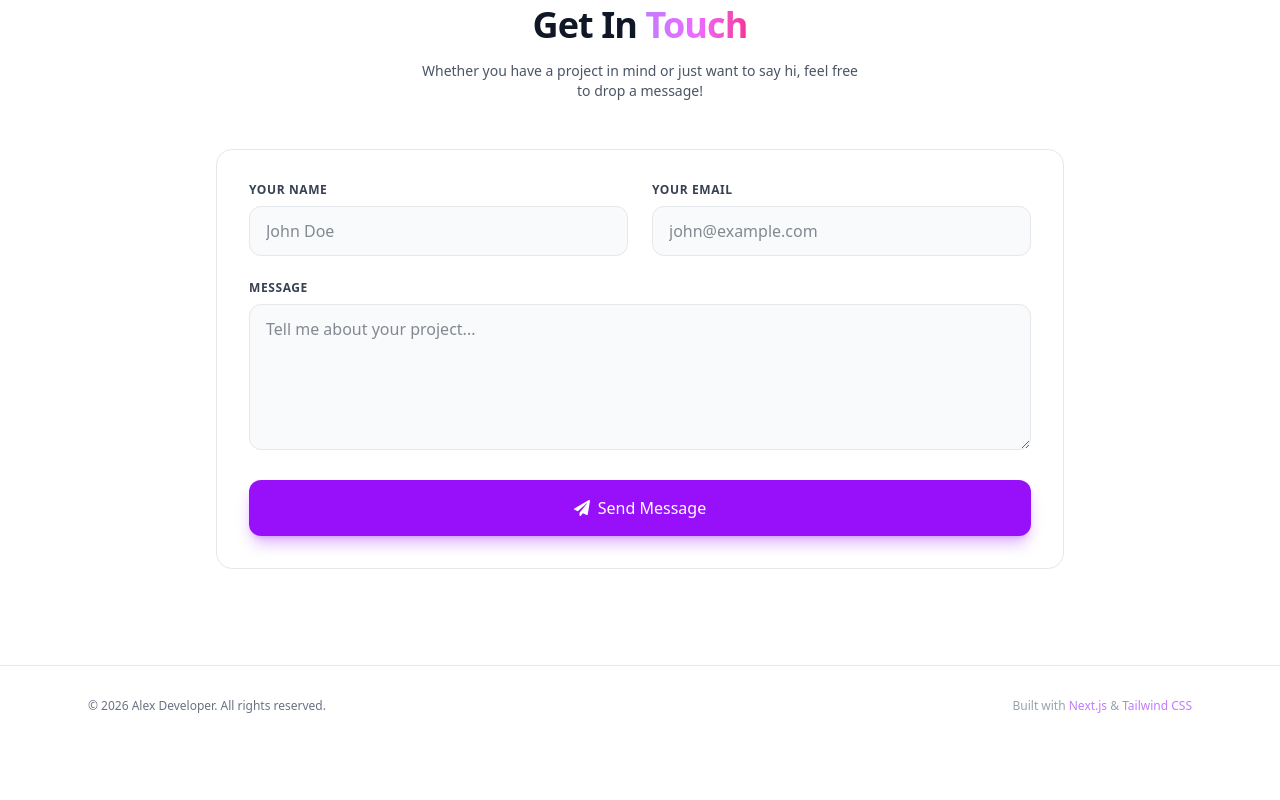
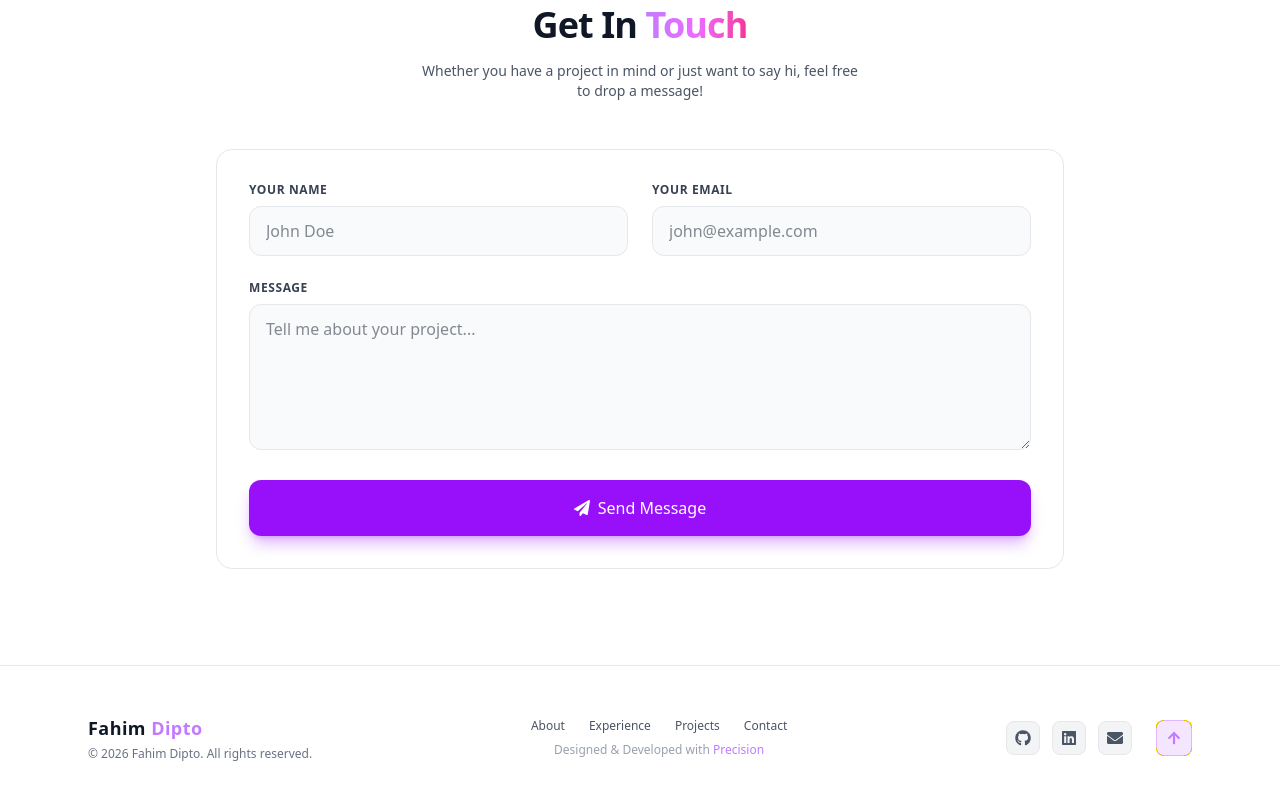
Before and after one commit to fahim-rahman7/Portfolio-Next.js, a Next.js app: page / in a window 1280 px wide. Shown: the part 4056-4856 px from the top of the page. Before the commit the page ends 4802 px from the top, so only its background shows below. Built offline with nearby package versions, Linux system fonts and the light colour scheme.

Commit message:
Footer enhanced

```diff
--- a/app/components/Footer.js
+++ b/app/components/Footer.js
@@ -1,12 +1,79 @@
+"use client";
+import { FaGithub, FaLinkedin, FaEnvelope, FaArrowUp } from "react-icons/fa";
+
 export default function Footer() {
-    return (
-      <footer className="py-8 border-t border-gray-200 dark:border-[#1B153D] text-center text-xs text-gray-500 dark:text-gray-400">
-        <div className="max-w-6xl mx-auto px-6 flex flex-col md:flex-row justify-between items-center gap-4">
-          <p>© {new Date().getFullYear()} Alex Developer. All rights reserved.</p>
-          <p className="text-gray-400">
-            Built with <span className="text-purple-400">Next.js</span> & <span className="text-purple-400">Tailwind CSS</span>
+  const scrollToTop = () => {
+    window.scrollTo({ top: 0, behavior: "smooth" });
+  };
+
+  return (
+    <footer className="relative py-12 border-t border-gray-200 dark:border-[#1B153D] bg-white dark:bg-[#060713]">
+      <div className="max-w-6xl mx-auto px-6 flex flex-col md:flex-row justify-between items-center gap-6">
+
+        {/* Brand & Copyright */}
+        <div className="text-center md:text-left space-y-1">
+          <h3 className="text-lg font-bold text-gray-900 dark:text-white tracking-wide">
+            Fahim <span className="text-purple-400">Dipto</span>
+          </h3>
+          <p className="text-xs text-gray-500 dark:text-gray-400">
+            © {new Date().getFullYear()} Fahim Dipto. All rights reserved.
           </p>
         </div>
-      </footer>
-    );
-  }
+
+        {/* Quick Links & Tech Stack Info */}
+        <div className="flex flex-col items-center gap-2">
+          <div className="flex gap-6 text-xs text-gray-600 dark:text-gray-300">
+            <a href="#about" className="hover:text-purple-400 transition">About</a>
+            <a href="#experience" className="hover:text-purple-400 transition">Experience</a>
+            <a href="#projects" className="hover:text-purple-400 transition">Projects</a>
+            <a href="#contact" className="hover:text-purple-400 transition">Contact</a>
+          </div>
+          <p className="text-xs text-gray-400 dark:text-gray-500">
+  Designed & Developed with <span className="text-purple-400 font-medium">Precision</span>
+</p>
+        </div>
+
+        {/* Social Icons & Back to Top */}
+        <div className="flex items-center gap-4">
+          <div className="flex gap-3 text-gray-600 dark:text-gray-400">
+            <a
+              href="https://github.com/fahim-rahman7" // 👈 Replace with your GitHub URL
+              target="_blank"
+              rel="noreferrer"
+              aria-label="GitHub"
+              className="p-2 rounded-lg bg-gray-100 dark:bg-[#120E2E] border border-gray-200 dark:border-[#221B52] hover:text-purple-400 dark:hover:text-purple-400 hover:border-purple-500/50 transition duration-300"
+            >
+              <FaGithub size={16} />
+            </a>
+            <a
+              href="https://www.linkedin.com/in/fahim-rahman-dipto-a6b827346/" // 👈 Replace with your LinkedIn URL
+              target="_blank"
+              rel="noreferrer"
+              aria-label="LinkedIn"
+              className="p-2 rounded-lg bg-gray-100 dark:bg-[#120E2E] border border-gray-200 dark:border-[#221B52] hover:text-purple-400 dark:hover:text-purple-400 hover:border-purple-500/50 transition duration-300"
+            >
+              <FaLinkedin size={16} />
+            </a>
+            <a
+              href="mailto:fahimrahmandipto7@gmail.com"
+              aria-label="Email"
+              className="p-2 rounded-lg bg-gray-100 dark:bg-[#120E2E] border border-gray-200 dark:border-[#221B52] hover:text-purple-400 dark:hover:text-purple-400 hover:border-purple-500/50 transition duration-300"
+            >
+              <FaEnvelope size={16} />
+            </a>
+          </div>
+
+          {/* Scroll to Top Button */}
+          <button
+            onClick={scrollToTop}
+            aria-label="Back to Top"
+            className="p-2.5 rounded-lg bg-purple-600/10 text-purple-400 border border-purple-500/30 hover:bg-purple-600 hover:text-white transition duration-300 ml-2"
+          >
+            <FaArrowUp size={14} />
+          </button>
+        </div>
+
+      </div>
+    </footer>
+  );
+}
```
